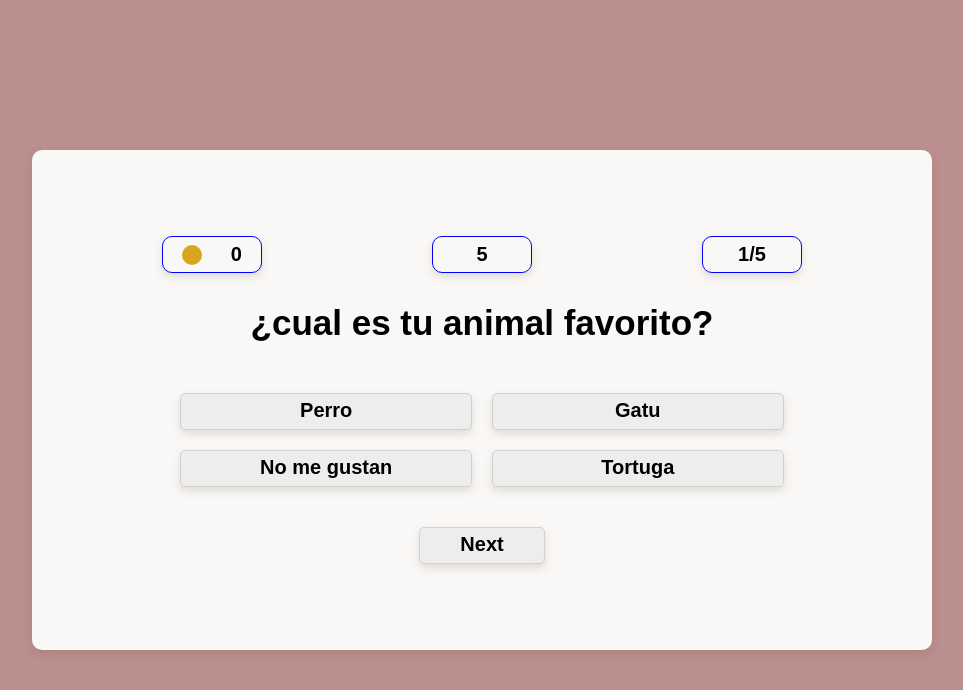
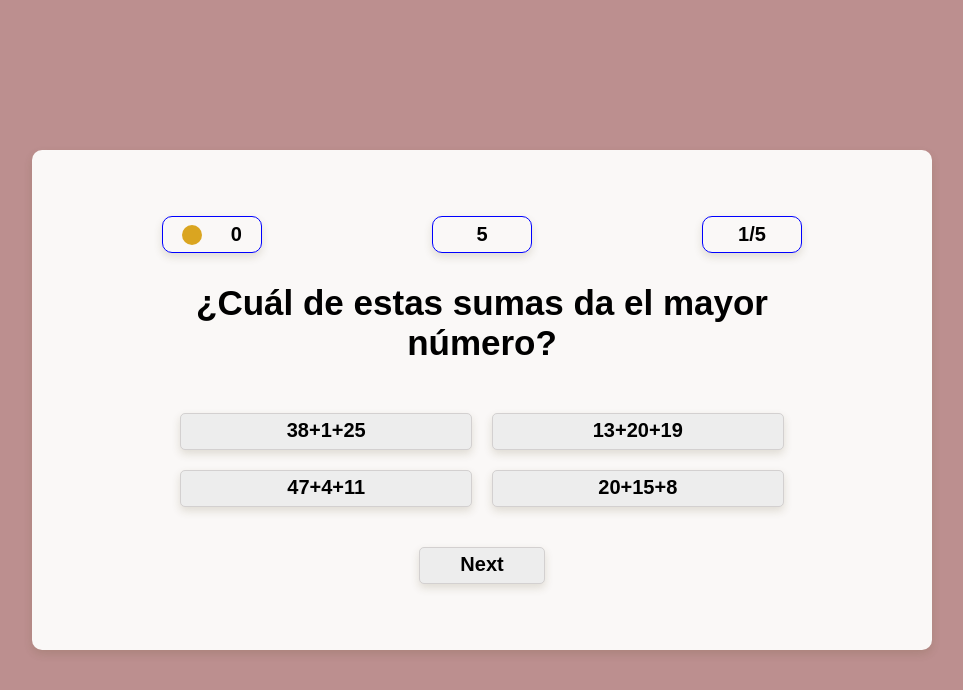
Before and after one commit to isabelajs/Trivia, a plain HTML site: page paginas/preguntas/math.html in a window 1280 px wide. Shown: the whole page, without its empty margins (158-1121 px from the left). Drawn offline with Linux system fonts and the light colour scheme.

Commit message:
adición preguntas math

```diff
--- a/paginas/preguntas/math.html
+++ b/paginas/preguntas/math.html
@@ -23,42 +23,42 @@
             </div>
         </section>
 
-        <section class="contenedor-pregunta">
+         <section class="contenedor-pregunta">
             <div id="1" class="contenedor-pregunta">
 
-                <p class="text-pregunta">¿cual es tu animal favorito?</p>
+                <p class="text-pregunta">¿Cuál de estas sumas da el mayor número?</p>
 
                 <div class="contenedor-opciones">
-                    <div class="opcion correcta">Perro</div>
-                    <div class="opcion incorrecta">Gatu</div>
-                    <div class="opcion incorrecta">No me gustan</div>
-                    <div class="opcion incorrecta">Tortuga</div>
+                    <div class="opcion correcta">38+1+25</div>
+                    <div class="opcion incorrecta">13+20+19</div>
+                    <div class="opcion incorrecta">47+4+11</div>
+                    <div class="opcion incorrecta">20+15+8</div>
                 </div>
 
             </div>
 
             <div id="2" class="contenedor-pregunta hidden">
 
-                <p class="text-pregunta">¿cual es tu animal favorito?</p>
+                <p class="text-pregunta">Completa la serie: 2, 4, 7, 11, 16,,...¿Qué número es el siguiente?</p>
 
                 <div class="contenedor-opciones">
-                    <div class="opcion correcta">Pirilin</div>
-                    <div class="opcion incorrecta">Gatu</div>
-                    <div class="opcion incorrecta">No me gustan</div>
-                    <div class="opcion incorrecta">Tortuga</div>
+                    <div class="opcion incorrecta">20</div>
+                    <div class="opcion correcta">22</div>
+                    <div class="opcion incorrecta">24</div>
+                    <div class="opcion incorrecta">18</div>
                 </div>
 
             </div>
 
             <div id="3" class="contenedor-pregunta hidden">
 
-                <p class="text-pregunta">¿cual es tu animal favorito?</p>
+                <p class="text-pregunta">Si el 2% de "algo" es cuatro ¿Cuál es el valor de ese "algo"?</p>
 
                 <div class="contenedor-opciones">
-                    <div class="opcion correcta">Pollitos</div>
-                    <div class="opcion incorrecta">Gatu</div>
-                    <div class="opcion incorrecta">No me gustan</div>
-                    <div class="opcion incorrecta">Tortuga</div>
+                    <div class="opcion incorrecta">80</div>
+                    <div class="opcion incorrecta">400</div>
+                    <div class="opcion correcta">200</div>
+                    <div class="opcion incorrecta">Ninguna</div>
                 </div>
 
             </div>
@@ -66,13 +66,13 @@
 
             <div id="4" class="contenedor-pregunta hidden">
 
-                <p class="text-pregunta">¿cual es tu animal favorito?</p>
+                <p class="text-pregunta">Si una piña cuesta $3. ¿Cuánto costará la docena y media de piñas?</p>
 
                 <div class="contenedor-opciones">
-                    <div class="opcion correcta">Pollitos</div>
-                    <div class="opcion incorrecta">Gatu</div>
-                    <div class="opcion incorrecta">No me gustan</div>
-                    <div class="opcion incorrecta">Tortuga</div>
+                    <div class="opcion incorrecta">36</div>
+                    <div class="opcion incorrecta">48</div>
+                    <div class="opcion incorrecta">30</div>
+                    <div class="opcion correcta">54</div>
                 </div>
 
             </div>
@@ -80,13 +80,13 @@
 
             <div id="5" class="contenedor-pregunta hidden">
 
-                <p class="text-pregunta">¿cual es tu animal favorito?</p>
+                <p class="text-pregunta">11, 10, 8, 5, 1,...¿qué número sigue?</p>
 
                 <div class="contenedor-opciones">
-                    <div class="opcion correcta">Pollitos</div>
-                    <div class="opcion incorrecta">Gatu</div>
-                    <div class="opcion incorrecta">No me gustan</div>
-                    <div class="opcion incorrecta">Tortuga</div>
+                    <div class="opcion correcta">0</div>
+                    <div class="opcion incorrecta">ninguna</div>
+                    <div class="opcion correcta">-4</div>
+                    <div class="opcion incorrecta">-5</div>
                 </div>
 
             </div>
```
